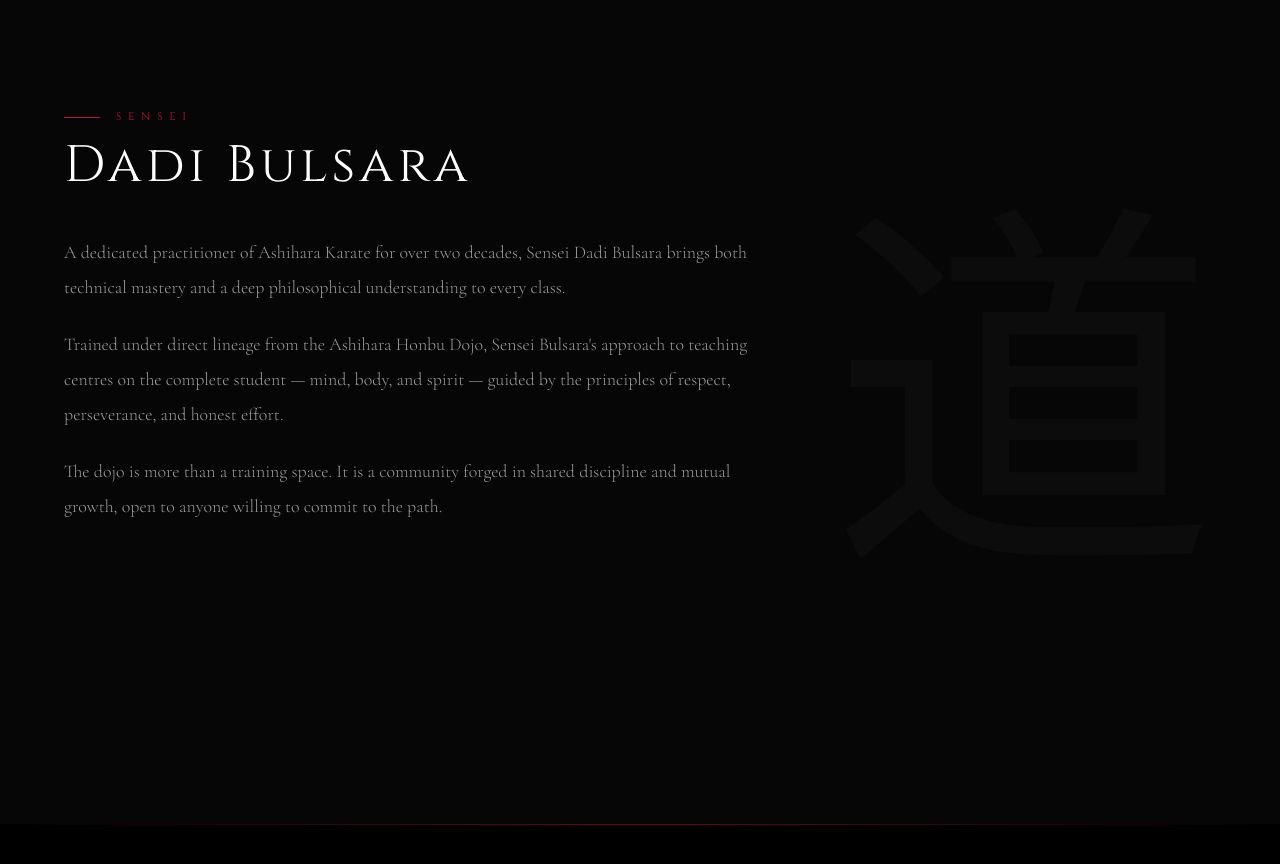
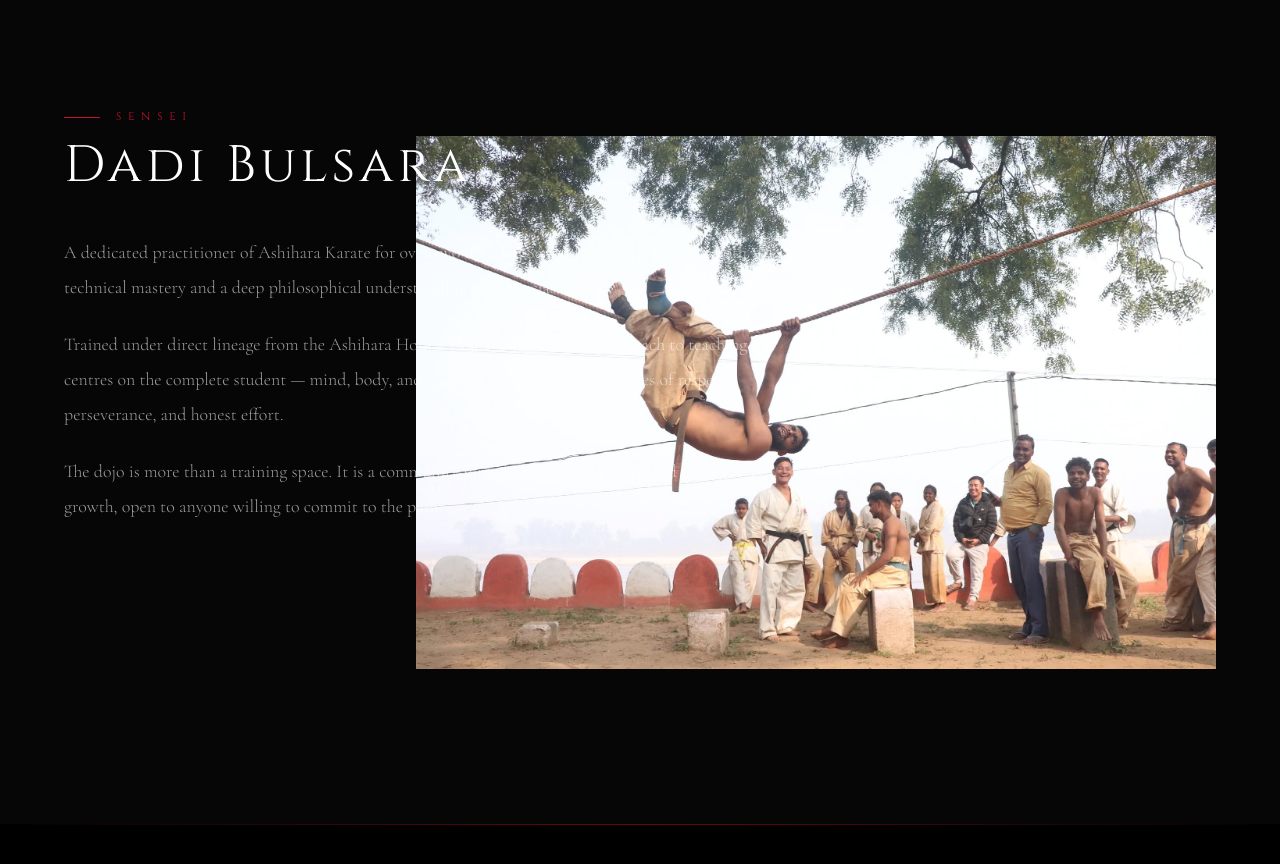
Before and after one commit to op2624685-sys/Dadi-Bulsara-Ashihara-Karate, a Next.js app: page / in a window 1280 px wide. Shown: the part 6440-7304 px from the top of the page. Built offline with nearby package versions, Linux system fonts and the light colour scheme.

Commit message:
add the traning image in Instructor Section

```diff
--- a/src/components/InstructorSection.tsx
+++ b/src/components/InstructorSection.tsx
@@ -3,6 +3,7 @@
 import { useEffect, useRef } from "react";
 import gsap from "gsap";
 import ScrollTrigger from "gsap/ScrollTrigger";
+import Image from "next/image";
 
 export default function InstructorSection() {
   const sectionRef = useRef<HTMLElement>(null);
@@ -49,7 +50,9 @@ export default function InstructorSection() {
   return (
     <section ref={sectionRef} className="instructor-section">
       <div ref={bgRef} className="instructor-bg" aria-hidden="true">
-        <div className="bg-kanji">道</div>
+        <div className="bg-kanji">
+          <Image src="/img/12.jpg" alt="Kanji" width={800} height={800} />
+        </div>
       </div>
 
       <div className="instructor-inner">
@@ -66,7 +69,7 @@ export default function InstructorSection() {
           </p>
           <p className="body-text">
             Trained under direct lineage from the Ashihara Honbu Dojo, Sensei
-            Bulsara's approach to teaching centres on the complete
+            Bulsara&apos;s approach to teaching centres on the complete
             student — mind, body, and spirit — guided by the principles of
             respect, perseverance, and honest effort.
           </p>
```
Also changed, not shown: public/img/12.jpg (added).
